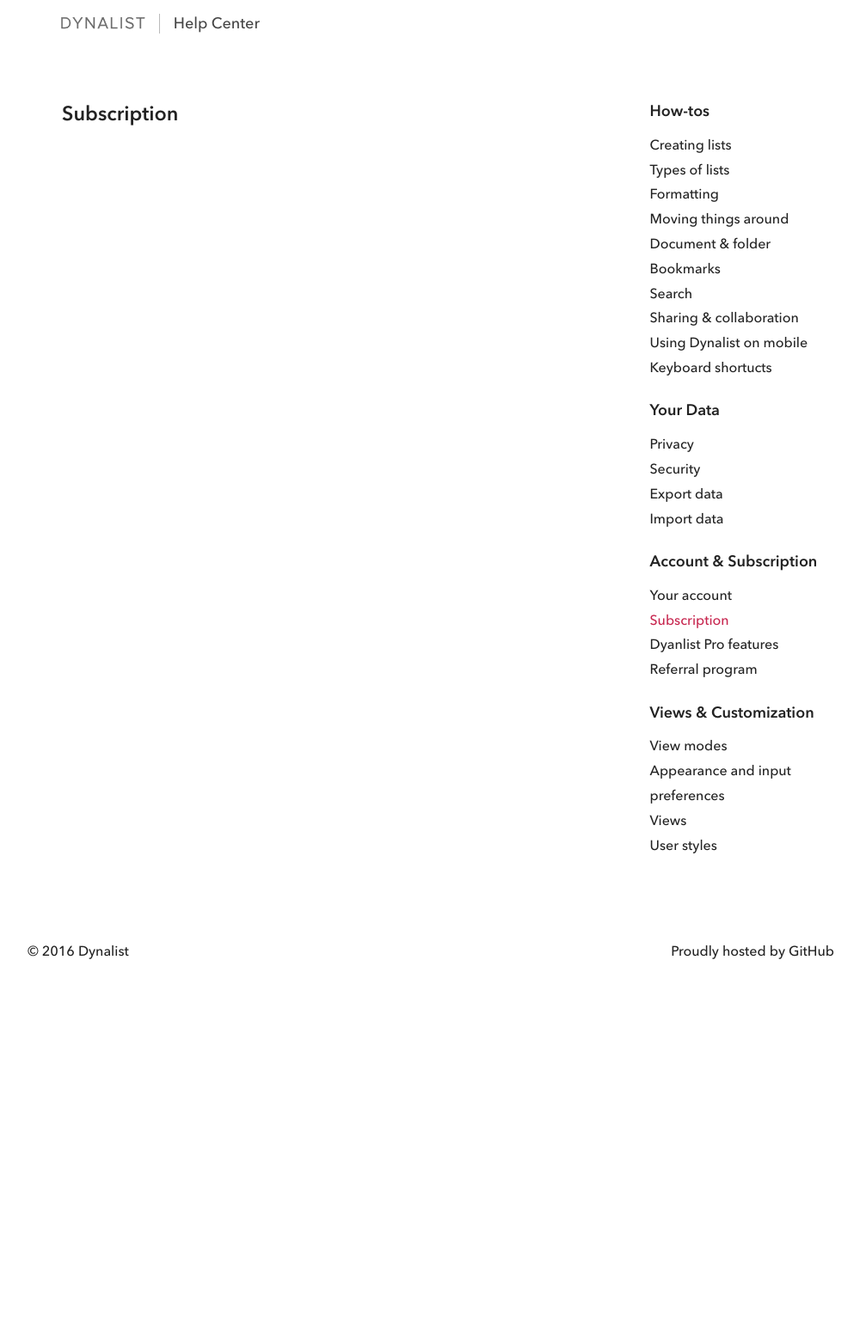
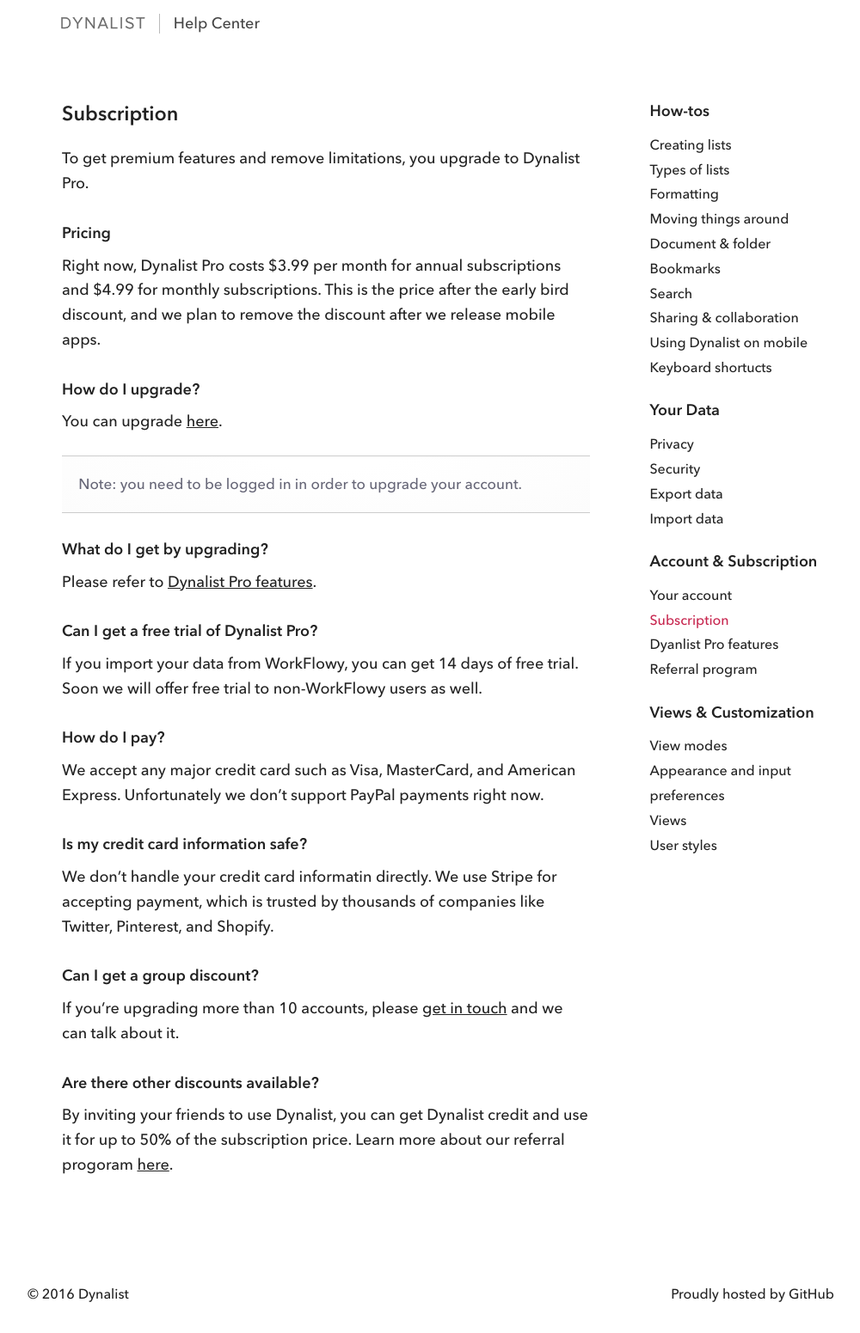
Before and after one commit to mdrain/dynalist-help, a Jekyll site: the page built from _articles/subscription.md, in a window 1280 px wide. Shown: the whole page at 86% size, without its empty margins (139-1139 px from the left). Built offline with Jekyll 4.4.1, drawn with Linux system fonts in a browser that asks for light colours; before the commit the page ends 1152 px from its top, so only the background shows below that.

Commit message:
Added subscription page

```diff
--- a/_articles/subscription.md
+++ b/_articles/subscription.md
@@ -3,3 +3,39 @@
 title: Subscription
 permalink: /subscription/
 ---
+
+To get premium features and remove limitations, you upgrade to Dynalist Pro.
+
+#### Pricing
+
+Right now, Dynalist Pro costs $3.99 per month for annual subscriptions and $4.99 for monthly subscriptions. This is the price after the early bird discount, and we plan to remove the discount after we release mobile apps.
+
+#### How do I upgrade?
+
+You can upgrade [here](https://dynalist.io/pricing).
+
+> Note: you need to be logged in in order to upgrade your account.
+
+#### What do I get by upgrading?
+
+Please refer to [Dynalist Pro features](../pro-features).
+
+#### Can I get a free trial of Dynalist Pro?
+
+If you import your data from WorkFlowy, you can get 14 days of free trial. Soon we will offer free trial to non-WorkFlowy users as well.
+
+#### How do I pay?
+
+We accept any major credit card such as Visa, MasterCard, and American Express. Unfortunately we don't support PayPal payments right now.
+
+#### Is my credit card information safe?
+
+We don't handle your credit card informatin directly. We use Stripe for accepting payment, which is trusted by thousands of companies like Twitter, Pinterest, and Shopify.
+
+#### Can I get a group discount?
+
+If you're upgrading more than 10 accounts, please [get in touch](https://dynalist.io/feedback) and we can talk about it.
+
+#### Are there other discounts available?
+
+By inviting your friends to use Dynalist, you can get Dynalist credit and use it for up to 50% of the subscription price. Learn more about our referral progoram [here](../referral).
```
